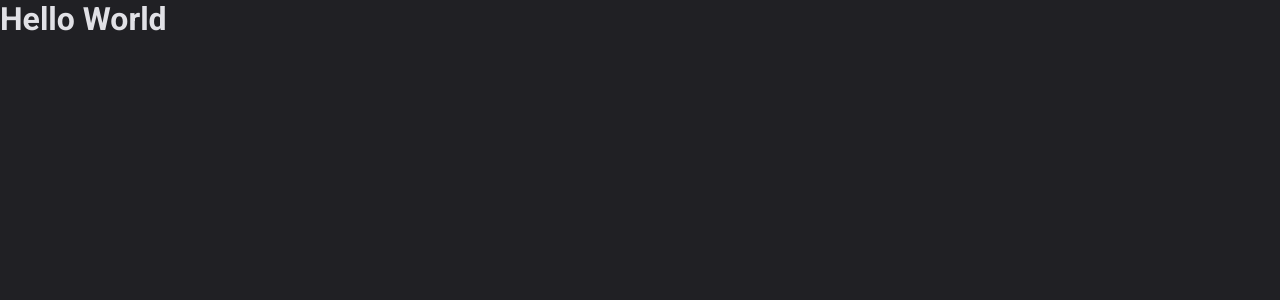
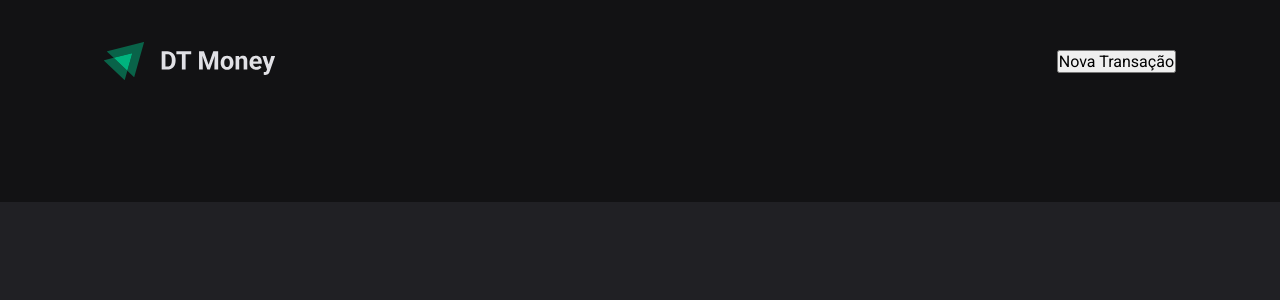
Before and after one commit to socorromarques/d-t-money, a React (Vite) app: page / in a window 1280 px wide. Shown: the top 300 px of the page. Built offline with nearby package versions, Linux system fonts and the light colour scheme.

Commit message:
fix: initial code

```diff
--- a/src/App.tsx
+++ b/src/App.tsx
@@ -1,12 +1,13 @@
 import { ThemeProvider } from "styled-components";
 import { defaultTheme } from "./styles/themes/default";
 import { GlobalStyle } from "./styles/global";
+import Transactions from "./page/Transactions";
 
 export function App() {
   return (
     <ThemeProvider theme={defaultTheme}>
       <GlobalStyle />
-      <h1>Hello World</h1>
+      <Transactions />
     </ThemeProvider>
   )
 }
--- /dev/null
+++ b/src/components/Header/index.tsx
@@ -0,0 +1,14 @@
+import { HeaderContainer, HeaderContent } from "./styles";
+import logoImg from '../../assets/logo-1.svg'
+
+
+export default function Header() {
+    return (
+        <HeaderContainer>
+            <HeaderContent>
+                <img src={logoImg} alt="" />
+                <button>Nova Transação</button>
+                </HeaderContent>
+        </HeaderContainer>
+    )
+}
--- /dev/null
+++ b/src/components/Header/styles.tsx
@@ -0,0 +1,17 @@
+import styled from "styled-components";
+
+export const HeaderContainer = styled.header`
+    background: ${props => props.theme['gray-900']};
+    padding: 2.5rem 0 7.5rem;
+`
+
+export const HeaderContent = styled.div`
+    width: 100%;
+    max-width: 1120px;
+    margin: 0 auto;
+    padding: 0 1.5rem;
+
+    display: flex;
+    justify-content: space-between;
+    align-items: center;
+`
--- /dev/null
+++ b/src/page/Transactions/index.tsx
@@ -0,0 +1,9 @@
+import Header from "../../components/Header";
+
+export default function Transactions() {
+    return (
+        <div>
+            <Header/>
+        </div>
+    )
+}
```
Also changed, not shown: src/assets/Logo-1.svg (added), src/assets/logo-ignite.svg (added), src/page/Transactions/styles.tsx (added).
